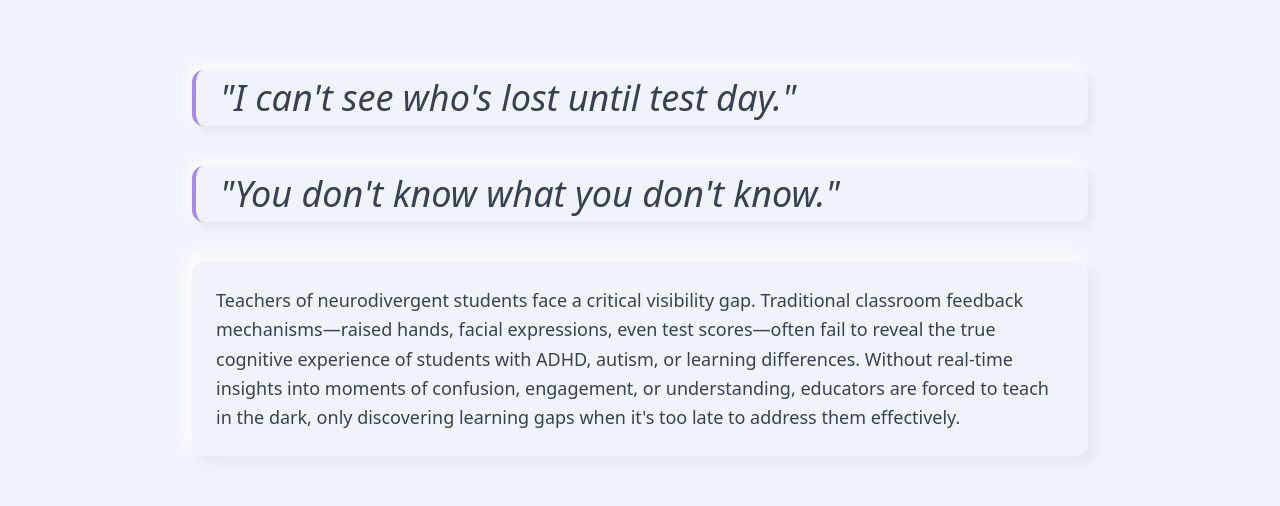
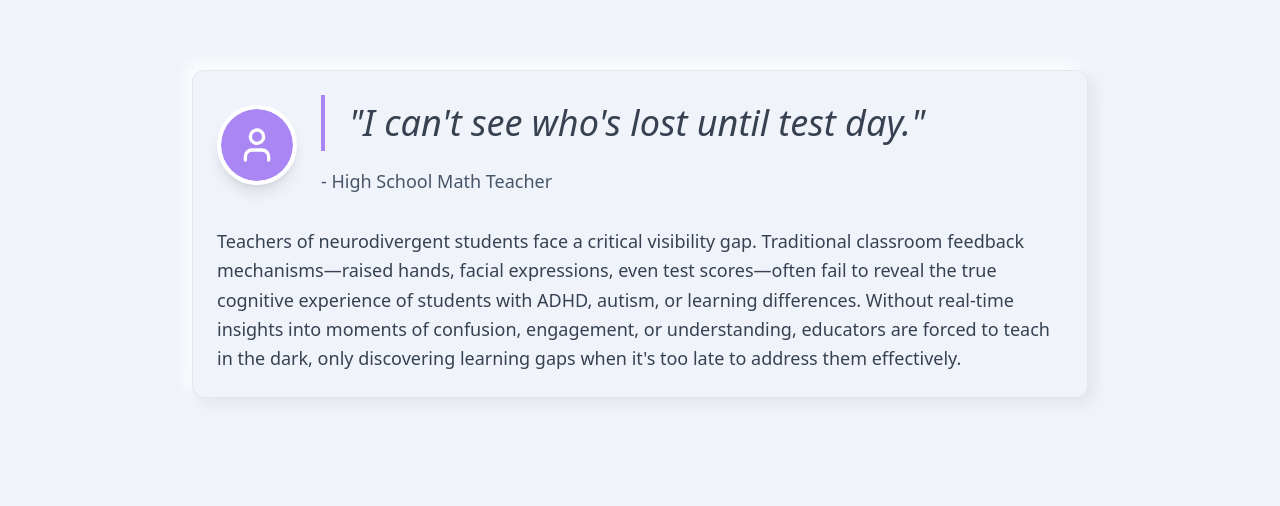
Before and after one commit to JoshLute/attune-web, a React (Vite) app: page / in a window 1280 px wide. Shown: the part 666-1172 px from the top of the page. Built offline with nearby package versions, Linux system fonts and the light colour scheme.

Commit message:
Implement testimonial quote and avatar
Replaces the existing quote in `ProblemSection.tsx` with a testimonial-style quote and adds a teacher avatar using the User icon from lucide-react.

```diff
--- a/src/components/sections/ProblemSection.tsx
+++ b/src/components/sections/ProblemSection.tsx
@@ -1,26 +1,41 @@
+
+import { User } from "lucide-react";
+import { Avatar, AvatarImage, AvatarFallback } from "@/components/ui/avatar";
+import { Card } from "@/components/ui/card";
 
 const ProblemSection = () => {
   return (
     <section className="bg-[#f0f4fa] py-20" id="problem">
       <div className="container mx-auto px-4">
         <div className="max-w-4xl mx-auto">
-          <div className="space-y-10 animate-fade-in">
-            <div className="border-l-4 border-primary pl-6 py-2 neumorphic-soft">
-              <p className="text-3xl md:text-4xl font-medium italic text-gray-700">
-                "I can't see who's lost until test day."
-              </p>
+          <Card className="p-8 animate-fade-in">
+            <div className="flex flex-col md:flex-row items-center gap-6">
+              <div className="flex-shrink-0">
+                <Avatar className="h-20 w-20 border-4 border-white shadow-lg">
+                  <AvatarFallback className="bg-primary text-white">
+                    <User className="h-10 w-10" />
+                  </AvatarFallback>
+                </Avatar>
+              </div>
+
+              <div className="flex-grow">
+                <div className="border-l-4 border-primary pl-6 py-2 mb-4">
+                  <p className="text-3xl md:text-4xl font-medium italic text-gray-700">
+                    "I can't see who's lost until test day."
+                  </p>
+                </div>
+                <p className="text-slate-600 text-lg">
+                  - High School Math Teacher
+                </p>
+              </div>
             </div>
-            <div className="border-l-4 border-primary pl-6 py-2 neumorphic-soft">
-              <p className="text-3xl md:text-4xl font-medium italic text-gray-700">
-                "You don't know what you don't know."
-              </p>
-            </div>
-            <div className="mt-8 neumorphic-card rounded-xl p-6">
+
+            <div className="mt-8">
               <p className="text-lg leading-relaxed text-gray-700">
                 Teachers of neurodivergent students face a critical visibility gap. Traditional classroom feedback mechanisms—raised hands, facial expressions, even test scores—often fail to reveal the true cognitive experience of students with ADHD, autism, or learning differences. Without real-time insights into moments of confusion, engagement, or understanding, educators are forced to teach in the dark, only discovering learning gaps when it's too late to address them effectively.
               </p>
             </div>
-          </div>
+          </Card>
         </div>
       </div>
     </section>
```
